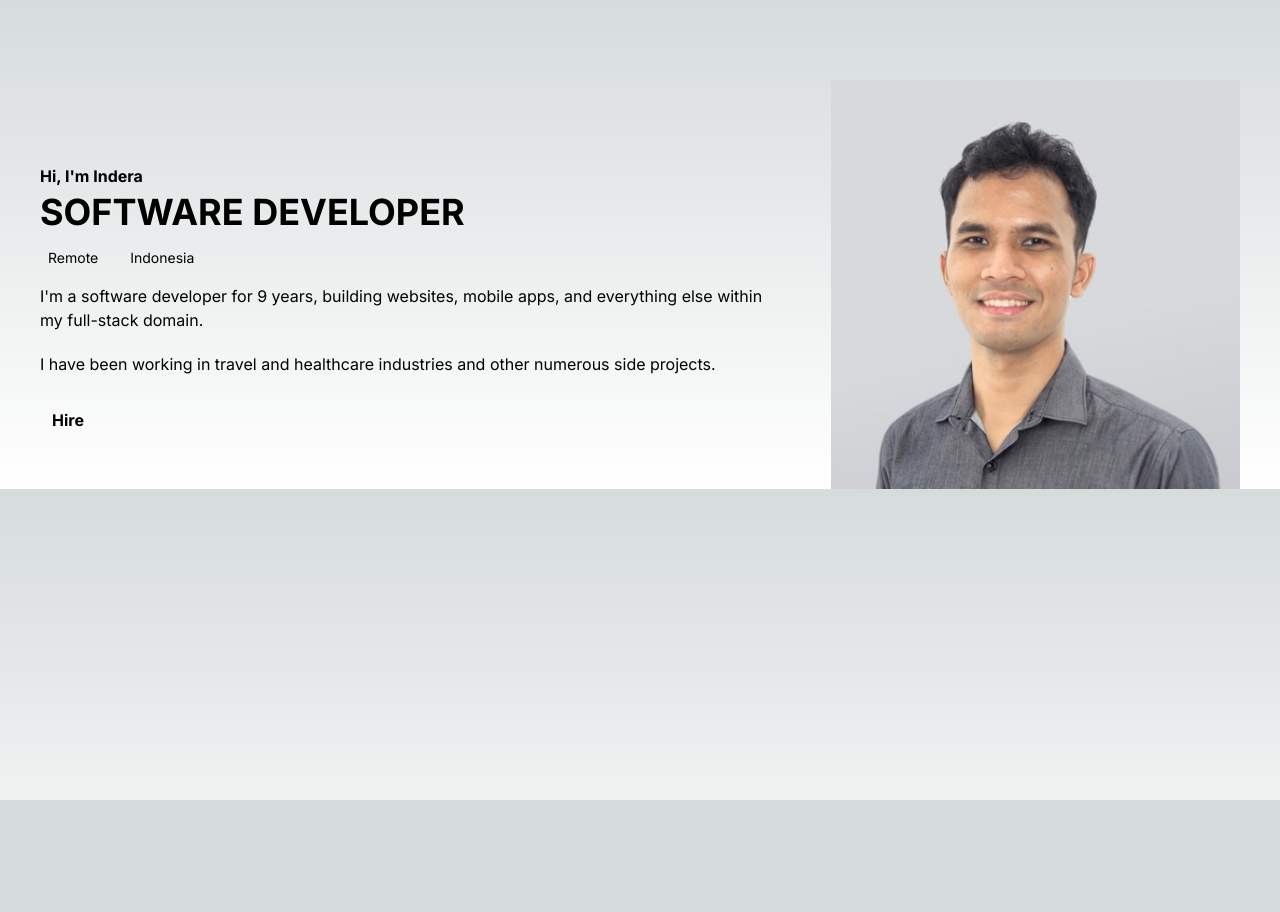
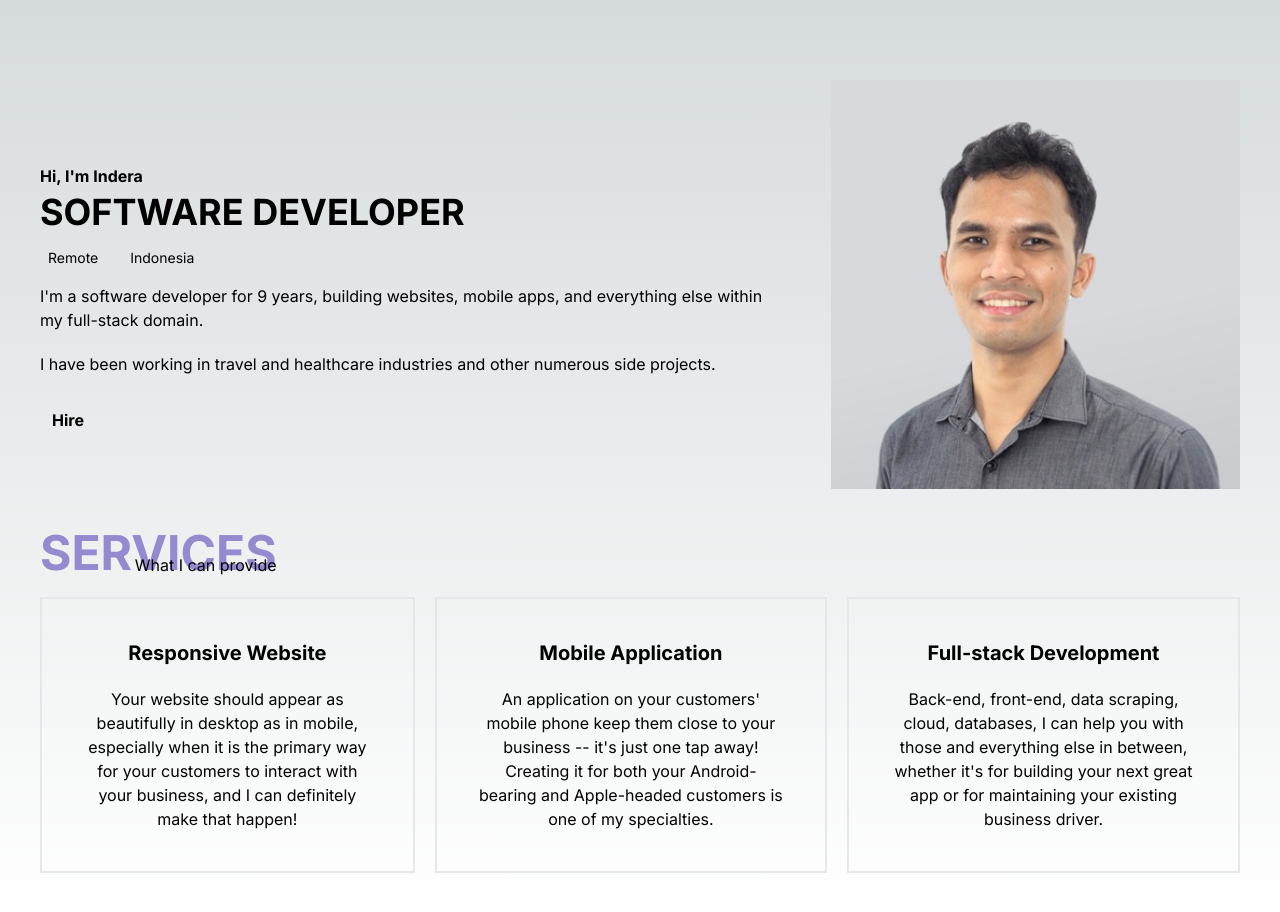
Before and after one commit to vashikovich/port-site, a Next.js app: page / in a window 1280 px wide. Before the commit the page ends 800 px from the top, so only its background shows below. Built offline with nearby package versions, Linux system fonts and the light colour scheme.

Commit message:
added services layout

```diff
--- /dev/null
+++ b/src/components/service-card.tsx
@@ -0,0 +1,8 @@
+export default function ServiceCard({ title, content }) {
+    return (
+        <div className="flex flex-col justify-center p-10 gap-5 border-2">
+            <h3 className="text-center text-xl font-bold">{title}</h3>
+            <p className="text-center">{content}</p>
+        </div>
+    )
+}
--- /dev/null
+++ b/src/components/services.tsx
@@ -0,0 +1,30 @@
+import ServiceCard from "./service-card";
+
+export default function Services() {
+    return (
+        <div className="p-10">
+            <div className="relative w-fit">
+                <h1 className="text-5xl font-bold text-primary-main/50">
+                    SERVICES
+                </h1>
+                <h5 className="absolute right-0 bottom-0">
+                    What I can provide
+                </h5>
+            </div>
+            <div className="flex flex-col md:flex-row gap-5 mt-5">
+                <ServiceCard
+                    title="Responsive Website"
+                    content="Your website should appear as beautifully in desktop as in mobile, especially when it is the primary way for your customers to interact with your business, and I can definitely make that happen!"
+                />
+                <ServiceCard
+                    title="Mobile Application"
+                    content="An application on your customers' mobile phone keep them close to your business -- it's just one tap away! Creating it for both your Android-bearing and Apple-headed customers is one of my specialties."
+                />
+                <ServiceCard
+                    title="Full-stack Development"
+                    content="Back-end, front-end, data scraping, cloud, databases, I can help you with those and everything else in between, whether it's for building your next great app or for maintaining your existing business driver."
+                />
+            </div>
+        </div>
+    )
+}
--- a/src/pages/index.tsx
+++ b/src/pages/index.tsx
@@ -1,6 +1,7 @@
 import Image from "next/image";
 import { Inter } from "next/font/google";
 import Cover from "@/components/cover";
+import Services from "@/components/services";
 
 const inter = Inter({ subsets: ["latin"] });
 
@@ -10,6 +11,7 @@ export default function Home() {
       className={`max-w-screen-2xl mx-auto ${inter.className}`}
     >
       <Cover />
+      <Services />
     </main>
   );
 }
```
